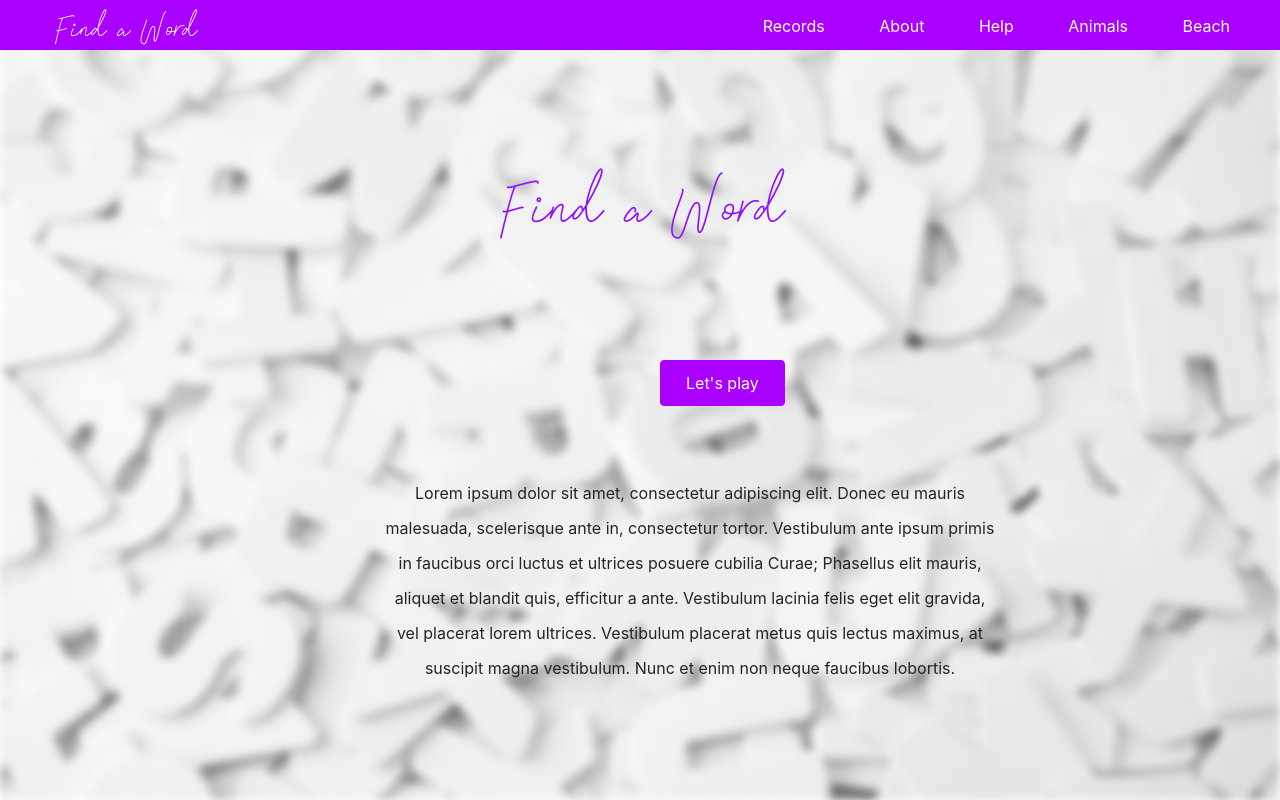
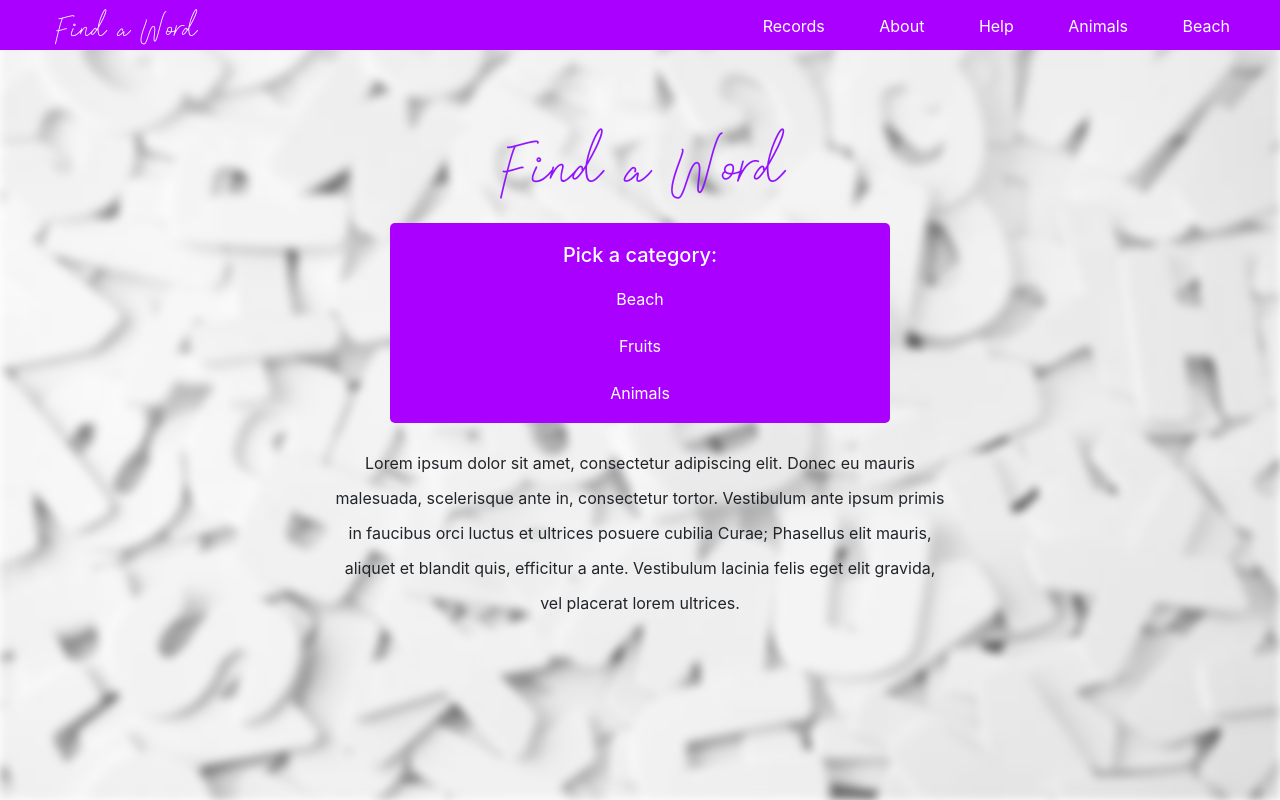
Before and after one commit to alicedbrg/find-a-word-project, a plain HTML site: page index.html in a window 1280 px wide. Drawn offline with nearby package versions, Linux system fonts and the light colour scheme.

Commit message:
CSS refactoring

```diff
--- a/css/style.css
+++ b/css/style.css
@@ -17,7 +17,7 @@ body {
 #landing-body .logo-purple {
     width: 300px;
     display: block;
-    margin: 90px auto;
+    margin: 50px auto;
 }
 
 #landing-body .logo-white {
@@ -75,9 +75,14 @@ z-index: 1;
 }
 
 .main {
-    display: flex;
-    align-items: center;
-    justify-content: center;
+    margin-top: 50px;
+    text-align: center;
+    overflow: auto;
+}
+
+.main > div {
+    position: relative;
+    display: inline-block;
 }
 
 .btn {
@@ -95,12 +100,39 @@ z-index: 1;
 #landing-body p {
     text-align: center;
     width: 50%;
-    margin-left: 355px;
-    margin-top: 70px;
+    margin: 120px auto;
     line-height: 35px;
 }
 
-.landing-btn {
-    margin-left: 630px;
-    margin-top: 350px;
+.categories {
+    width: 500px;
+    height: 200px;
+    background-color: #aa00ff;
+    color: white;
+    border-radius: 5px;
+    text-align: center;
+    position: absolute;
+    left: 50%;
+    top: 50%;
+    transform: translate(-50%, -40%);
 }
+
+.categories ul {
+    padding: 0;
+}
+
+.categories h1 {
+    font-size: 20px;
+    text-align: center;
+    padding-top: 20px;
+}
+
+.categories li {
+    list-style: none;
+    margin-top: 20px;
+    border-bottom: 3px solid transparent;
+}
+
+.categories li:hover {
+    border-bottom: 3px solid #fff;
+}
--- a/index.html
+++ b/index.html
@@ -23,23 +23,32 @@
             <a href="./html/animals.html">Animals</a>
             <a href="./html/beach.html">Beach</a>
         </nav>
-        <img class="logo-purple" src="./images/find-word-logo-purple.png" alt="Logo-find-word">
     </header>
 
     <section class="main">
+        <img class="logo-purple" src="./images/find-word-logo-purple.png" alt="Logo-find-word">
         <div>
-            <a href="./html/game-page.html"><button type="button" class="btn btn-primary landing-btn">Let's play</button></a>
-            <p>Lorem ipsum dolor sit amet, consectetur adipiscing elit. Donec eu mauris malesuada, scelerisque ante in, consectetur tortor. Vestibulum ante ipsum primis in faucibus orci luctus et ultrices posuere cubilia Curae; Phasellus elit mauris, aliquet et blandit quis, efficitur a ante. Vestibulum lacinia felis eget elit gravida, vel placerat lorem ultrices. Vestibulum placerat metus quis lectus maximus, at suscipit magna vestibulum. Nunc et enim non neque faucibus lobortis. </p>
+            <a href="./html/game-page.html" class="btn btn-primary">
+                Let's play
+            </a>
+            <div class="categories">
+                <h1>Pick a category:</h1>
+                <ul>
+                    <li>Beach</li>
+                    <li>Fruits</li>
+                    <li>Animals</li>
+                </ul>
+            </div>
         </div>
+        <p>Lorem ipsum dolor sit amet, consectetur adipiscing elit. Donec eu mauris malesuada, scelerisque ante in, consectetur tortor. Vestibulum ante ipsum primis in faucibus orci luctus et ultrices posuere cubilia Curae; Phasellus elit mauris, aliquet et blandit quis, efficitur a ante. Vestibulum lacinia felis eget elit gravida, vel placerat lorem ultrices. </p>
     </section>
 
     <section>
-
     </section>
     </div>
 
     <script
-    src="http://code.jquery.com/jquery-3.3.1.min.js"
+    src="https://code.jquery.com/jquery-3.3.1.min.js"
     integrity="sha256-FgpCb/KJQlLNfOu91ta32o/NMZxltwRo8QtmkMRdAu8="
     crossorigin="anonymous"></script>
     <script src="./js/script.js"></script>
```
Also changed, not shown: css/fruits.css (+9 -0 lines).
